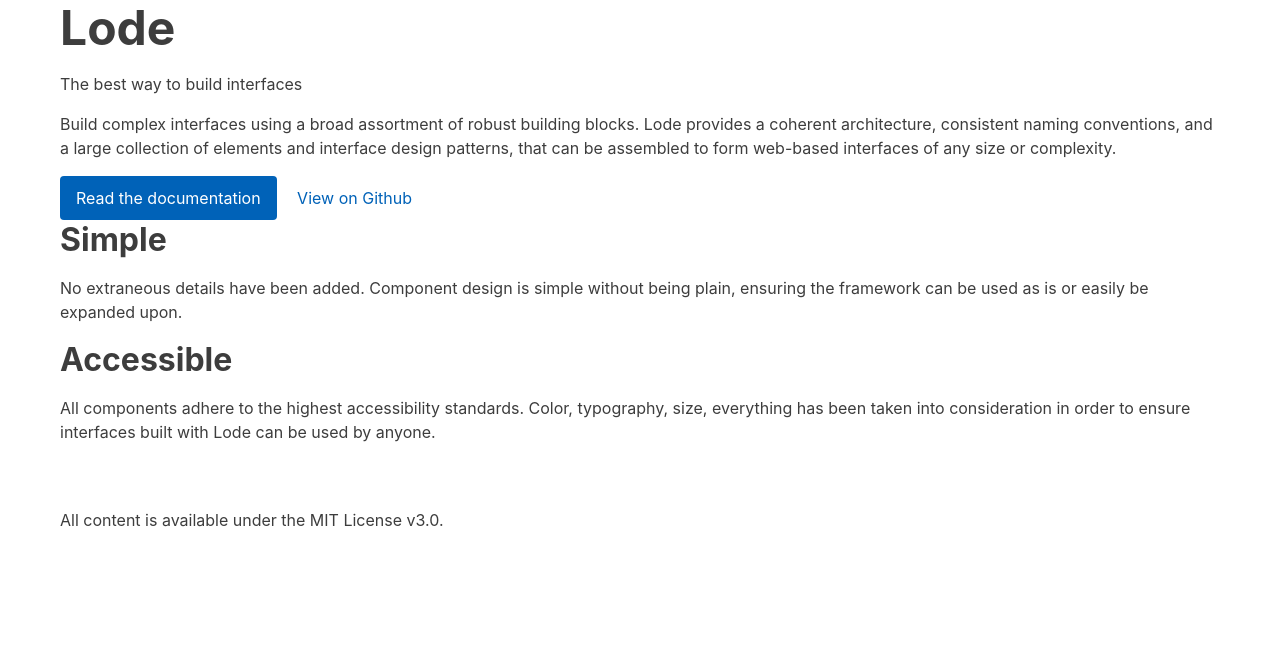
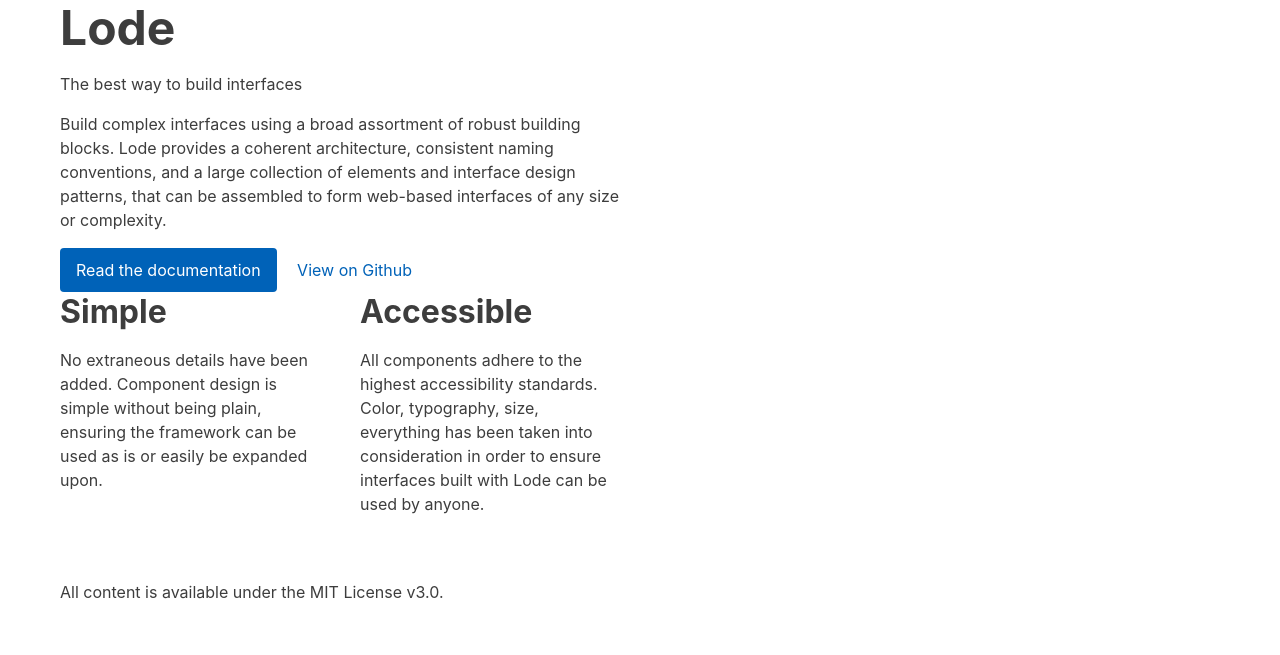
Before and after one commit to pixeltrove/lode-website, a website: page index.html in a window 1280 px wide. Drawn offline with Linux system fonts and the light colour scheme.

Commit message:
Structure content using grid layout

```diff
--- a/index.html
+++ b/index.html
@@ -14,18 +14,20 @@
 
   <body>
     <div class="container">
+      <div class="grid laptop:grid-2">
+        <div class="laptop:grid-column-1">
           <h1>Lode</h1>
           <p>The best way to build interfaces</p>
           <p>Build complex interfaces using a broad assortment of robust building blocks. Lode provides a coherent architecture, consistent naming conventions, and a large collection of elements and interface design patterns, that can be assembled to form web-based interfaces of any size or complexity.</p>
           <a class="button" href="">Read the documentation</a>
           <a class="button button-plain" href="">View on Github</a>
 
-      <div>
-        <div>
+          <div class="grid laptop:grid-2">
+            <div class="laptop:grid-column-1">
               <h2>Simple</h2>
               <p>No extraneous details have been added. Component design is simple without being plain, ensuring the framework can be used as is or easily be expanded upon.</p>
             </div>
-        <div>
+            <div class="laptop:grid-column-1">
               <h2>Accessible</h2>
               <p>All components adhere to the highest accessibility standards. Color, typography, size, everything has been taken into consideration in order to ensure interfaces built with Lode can be used by anyone.</p>
             </div>
@@ -37,5 +39,7 @@
             </div>
           </footer>
         </div>
+      </div>
+    </div>
   </body>
 </html>
```
Lines whose indentation alone changed are shown as unchanged.
